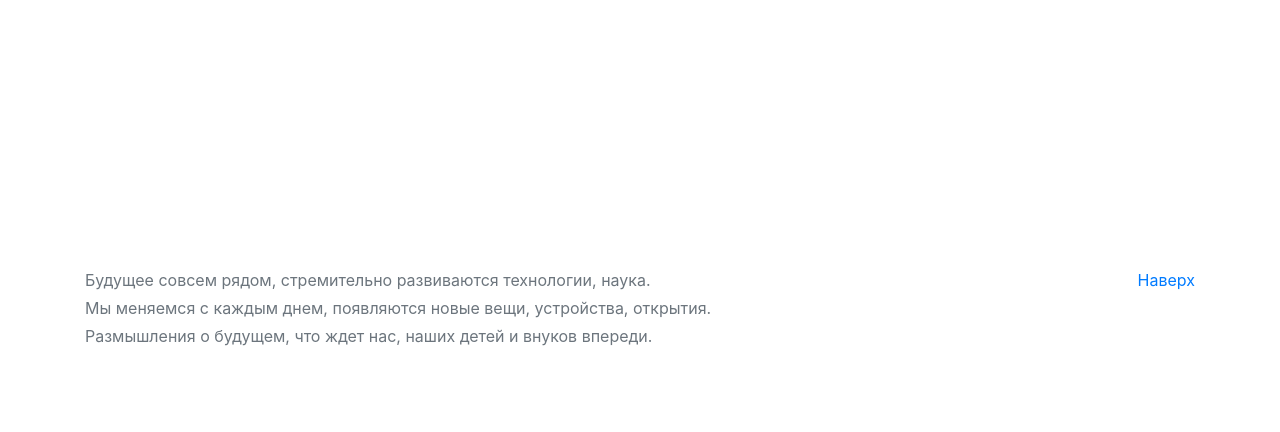
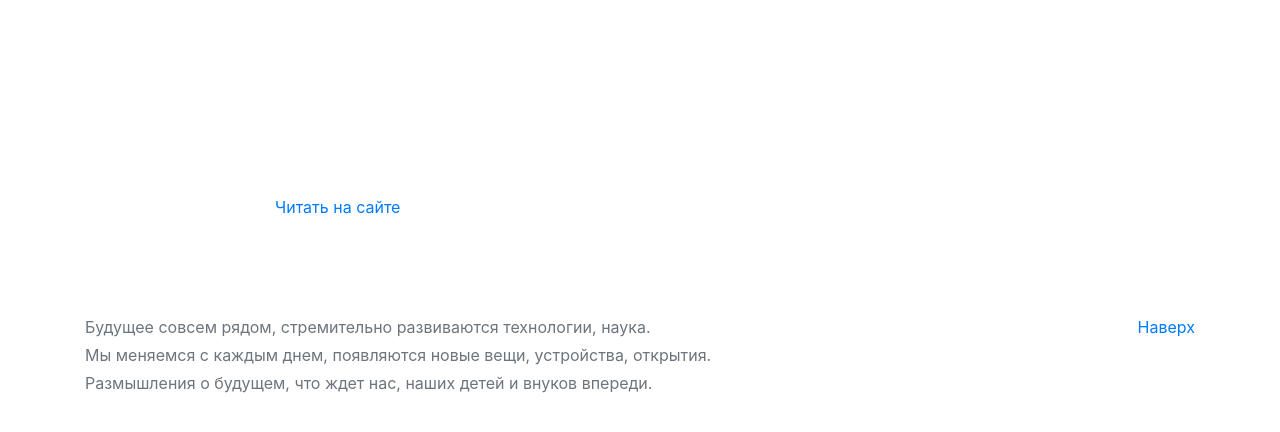
Before and after one commit to frops/you-future3, a Symfony app: template app/templates/post/show.html.twig in a window 1280 px wide. Shown: the part 133-565 px from the top of the page. Run offline with Twig, Linux system fonts and the light colour scheme; the template is opened without the code that fills it, so the values that code supplies are empty; some libraries are stand-ins or nearby versions.

Commit message:
first final

```diff
--- a/app/templates/post/show.html.twig
+++ b/app/templates/post/show.html.twig
@@ -25,6 +25,8 @@
                 <div class="col-md-8 offset-md-2">
                     <article>
                         {{  post.getHtmlContent | raw}}
+                        <br>
+                        <a href="https://you-future.ru{{ app.request.getBaseUrl ~ app.request.getPathInfo }}">Читать на сайте</a>
                     </article>
                 </div>
             </div>
```
